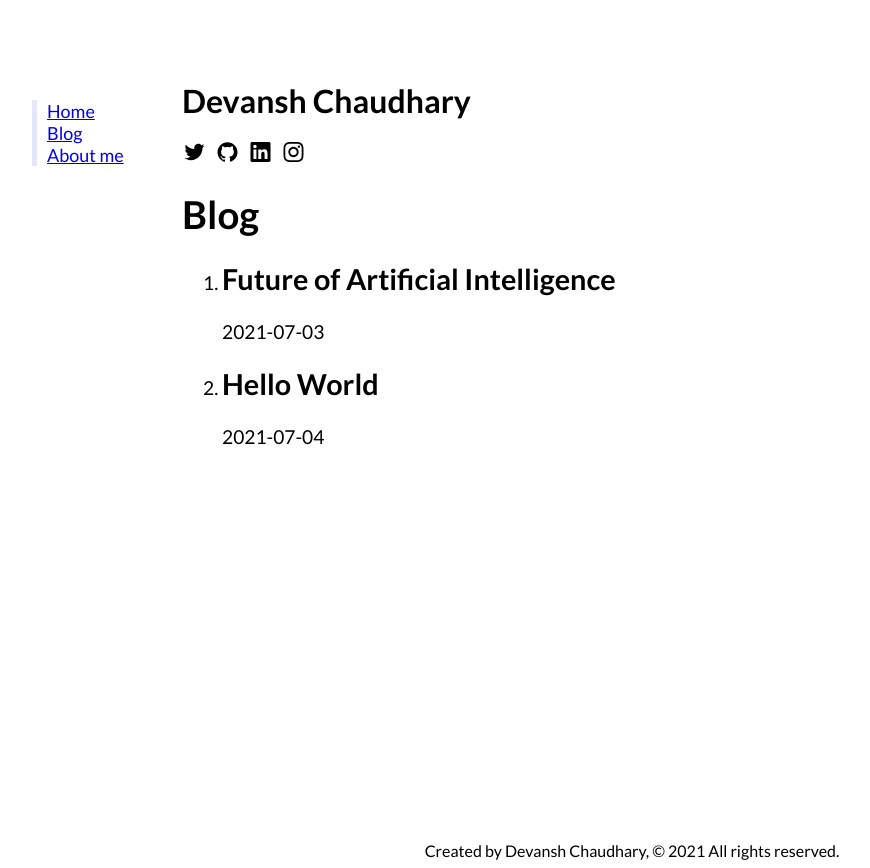
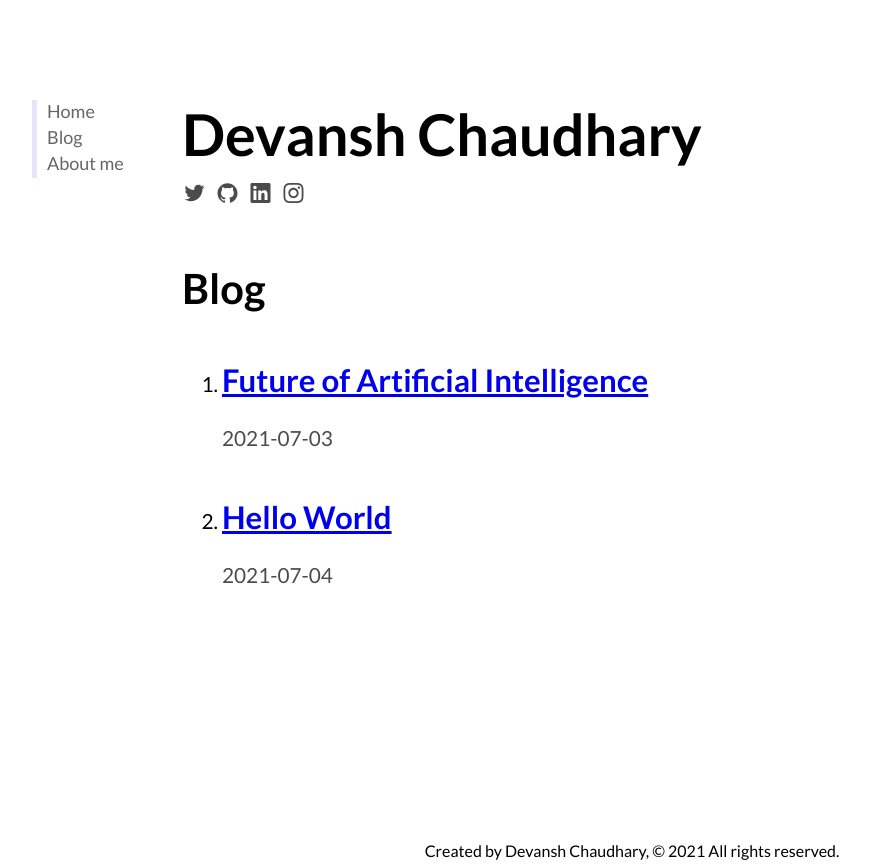
Before and after one commit to devansh016/personal-site, a Gatsby site: page /blog in a window 1280 px wide. Shown: the whole page, without its empty margins (8-878 px from the left). Built offline with nearby package versions, Linux system fonts and the light colour scheme; Gatsby itself is replaced by a stand-in of ours.

Commit message:
Functionality and design improved

```diff
--- a/package.json
+++ b/package.json
@@ -14,10 +14,13 @@
   },
   "dependencies": {
     "gatsby": "^3.8.1",
+    "gatsby-plugin-sharp": "^3.8.0",
+    "gatsby-remark-images": "^5.5.0",
     "gatsby-source-filesystem": "^3.8.0",
     "gatsby-transformer-remark": "^4.5.0",
     "react": "^17.0.1",
-    "react-dom": "^17.0.1"
+    "react-dom": "^17.0.1",
+    "react-helmet": "^6.1.0"
   },
   "devDependencies": {
     "cross-env": "^7.0.3",
--- a/src/components/header.js
+++ b/src/components/header.js
@@ -1,7 +1,7 @@
 import React from 'react'
 import { graphql, useStaticQuery } from 'gatsby'
 
-import {HorizontalLinks, HorizontalSocialLinks} from './main.module.css'
+import {HorizontalLinks, HorizontalSocialLinks, TitleHeader } from './main.module.css'
 
 const Header = () => {
     const data = useStaticQuery(graphql`
@@ -15,7 +15,7 @@ const Header = () => {
   `)
     return (
         <header>
-            <h1> { data.site.siteMetadata.title }</h1>
+            <div className = { TitleHeader }><h1> { data.site.siteMetadata.title } </h1> </div>
             <div className = { HorizontalLinks }>
                 <li>
                     <a target="_blank" rel="noreferrer" aria-label="twitter profile" className = { HorizontalSocialLinks } href="https://twitter.com/devansh016"><svg role="img" width="25px" height="20px" viewBox="0 0 24 24" xmlns="http://www.w3.org/2000/svg"><path d="M23.954 4.569c-.885.389-1.83.654-2.825.775 1.014-.611 1.794-1.574 2.163-2.723-.951.555-2.005.959-3.127 1.184-.896-.959-2.173-1.559-3.591-1.559-2.717 0-4.92 2.203-4.92 4.917 0 .39.045.765.127 1.124C7.691 8.094 4.066 6.13 1.64 3.161c-.427.722-.666 1.561-.666 2.475 0 1.71.87 3.213 2.188 4.096-.807-.026-1.566-.248-2.228-.616v.061c0 2.385 1.693 4.374 3.946 4.827-.413.111-.849.171-1.296.171-.314 0-.615-.03-.916-.086.631 1.953 2.445 3.377 4.604 3.417-1.68 1.319-3.809 2.105-6.102 2.105-.39 0-.779-.023-1.17-.067 2.189 1.394 4.768 2.209 7.557 2.209 9.054 0 13.999-7.496 13.999-13.986 0-.209 0-.42-.015-.63.961-.689 1.8-1.56 2.46-2.548l-.047-.02z"></path></svg></a>
--- a/src/components/layout.module.css
+++ b/src/components/layout.module.css
@@ -10,5 +10,19 @@
 
 .content {
     flex-grow: 1;
-    font-size: larger;
+    font-size: 1.3rem;
 }
+.content p{
+    opacity: 0.7;
+    font-weight: lighter;
+}
+
+.content h2,.content h3, .content h4, .content h5, .content h6{
+   margin-top: 3rem;
+}
+
+@media only screen and (max-width: 400px) {
+    .container {
+      padding: 10px;
+    }
+}
--- a/src/components/main.module.css
+++ b/src/components/main.module.css
@@ -13,6 +13,17 @@
     color: #000;
 }
 
+.sidebar a{
+    text-decoration: none;
+    color: #666;
+    transition: transform 0.2s ease-in;
+    padding-bottom: 4px;
+}
+.sidebar a:hover{
+    transform: translateX(8px);
+}
+
+
 @media (max-width: 1192px){
     .sidebar {
         visibility: hidden;
@@ -21,7 +32,7 @@
 
 .HorizontalLinks {
     list-style-type: none;
-    margin-bottom: 0;
+    margin-bottom: 30px;
     padding-left: 0;
     display: flex;
     flex-direction: row;
@@ -30,4 +41,17 @@
 
 .HorizontalSocialLinks {
     padding-right: 8px;
+    opacity: 0.7;
 }
+
+.HorizontalSocialLinks:hover {
+    opacity: 1;
+}
+
+.TitleHeader h1{
+    margin-bottom: 15px;
+}
+
+.TitleHeader{
+    font-size: 1.8rem;
+}
--- a/src/pages/blog.js
+++ b/src/pages/blog.js
@@ -1,5 +1,6 @@
 import React from 'react'
 import Layout from '../components/layout'
+import { Link } from 'gatsby'
 import { graphql, useStaticQuery} from 'gatsby'
 
 const BlogPage = () => {
@@ -11,6 +12,7 @@ const BlogPage = () => {
                     frontmatter{
                         title
                         date
+                        path
                     }
                 }
             }
@@ -25,7 +27,7 @@ const BlogPage = () => {
                 {data.allMarkdownRemark.edges.map((edge) => {
                     return (
                         <li>
-                            <h2>{edge.node.frontmatter.title} </h2>
+                             <Link to={edge.node.frontmatter.path}> <h2>{edge.node.frontmatter.title} </h2> </Link>
                             <p>{edge.node.frontmatter.date} </p>
                         </li>
                     )
--- a/src/posts/future-of-artificial-intelligence/index.md
+++ b/src/posts/future-of-artificial-intelligence/futue-of-artificial-intelligence.md
@@ -5,6 +5,7 @@ description: "Artificial intelligence (AI) refers to the simulation of human int
 tags:
   - Artificial Intelligence
 banner: ./artificial-intelligence.jpeg
+path: '/future-of-artifical-intelligence'
 ---
 
 Artificial Intelligence is in more places than ever before. This is a pretty bold statement, but lots of governments are taking it seriously and planning to grow education, research, and development in AI. China’s plan alone calls for over 100 billion U.S. dollars in funding over the next 10 years.
--- a/src/posts/index.md
+++ b/src/posts/hello-world/hello-world.md
@@ -1,6 +1,7 @@
 ---
 title: "Hello World"
 date: "2021-07-04"
+path: '/hello-world'
 ---
 
 Hello to this world!
--- a/src/styles/main.css
+++ b/src/styles/main.css
@@ -3,3 +3,8 @@
 * {
     font-family: Lato,Segoe UI,Roboto,Oxygen,Ubuntu,Cantarell,Fira Sans,Droid Sans,Helvetica Neue,sans-serif;
 }
+
+::selection {
+    color: whitesmoke;
+    background: #8964c7;
+  }
```
Also changed, not shown: gatsby-node.js (added, +37 -0 lines), src/templates/blog.js (added, +37 -0 lines), 1 other file.
